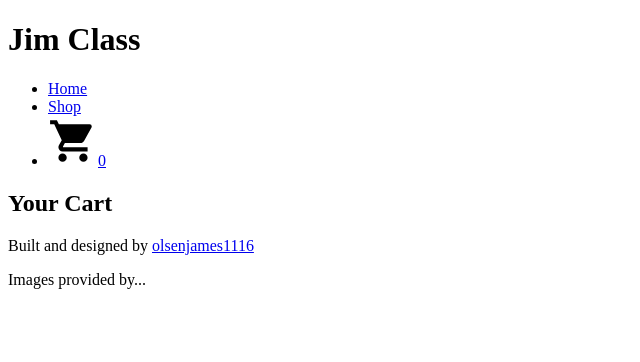
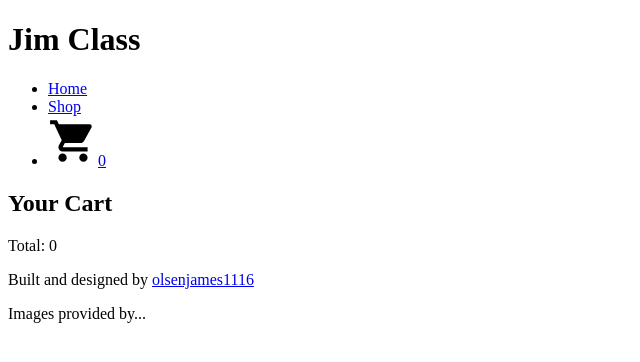
Before and after one commit to olsenjames1116/shopping-cart, a React (Create React App) app: page /checkout in a window 1280 px wide. Shown: the top 362 px of the page, without its empty margins (0-640 px from the left). Built offline with nearby package versions, Linux system fonts and the light colour scheme.

Commit message:
Total cost of items updates on checkout page
Whenever the quantity of an item changes, the total reflects it on the
checkout page.

```diff
--- a/src/components/content/checkoutPage/CheckoutPage.js
+++ b/src/components/content/checkoutPage/CheckoutPage.js
@@ -1,7 +1,9 @@
-import React, { useEffect } from 'react';
+import React, { useEffect, useState } from 'react';
 import Item from '../item/Item';
 
 export default function CheckoutPage({cart, updateCart}) {
+    const [total, setTotal] = useState(0);
+
     useEffect(() => {
         const itemQuantities = document.querySelectorAll('input#quantity');
 
@@ -20,6 +22,11 @@ export default function CheckoutPage({cart, updateCart}) {
         }
     }, []);
 
+    useEffect(() => {
+        const totalSum = cart.reduce((total, current) => total + current.price * current.quantity, 0);
+        setTotal(totalSum);
+    }, [cart])
+
     return (
         <div className='checkout'>
             <h2>Your Cart</h2>
@@ -28,6 +35,7 @@ export default function CheckoutPage({cart, updateCart}) {
                     cart.map((item) => <Item key={item.id} item={item} quantity={true} />)
                 }
             </ul>
+            <span>Total: {total}</span>
         </div>
     );
 }
```
